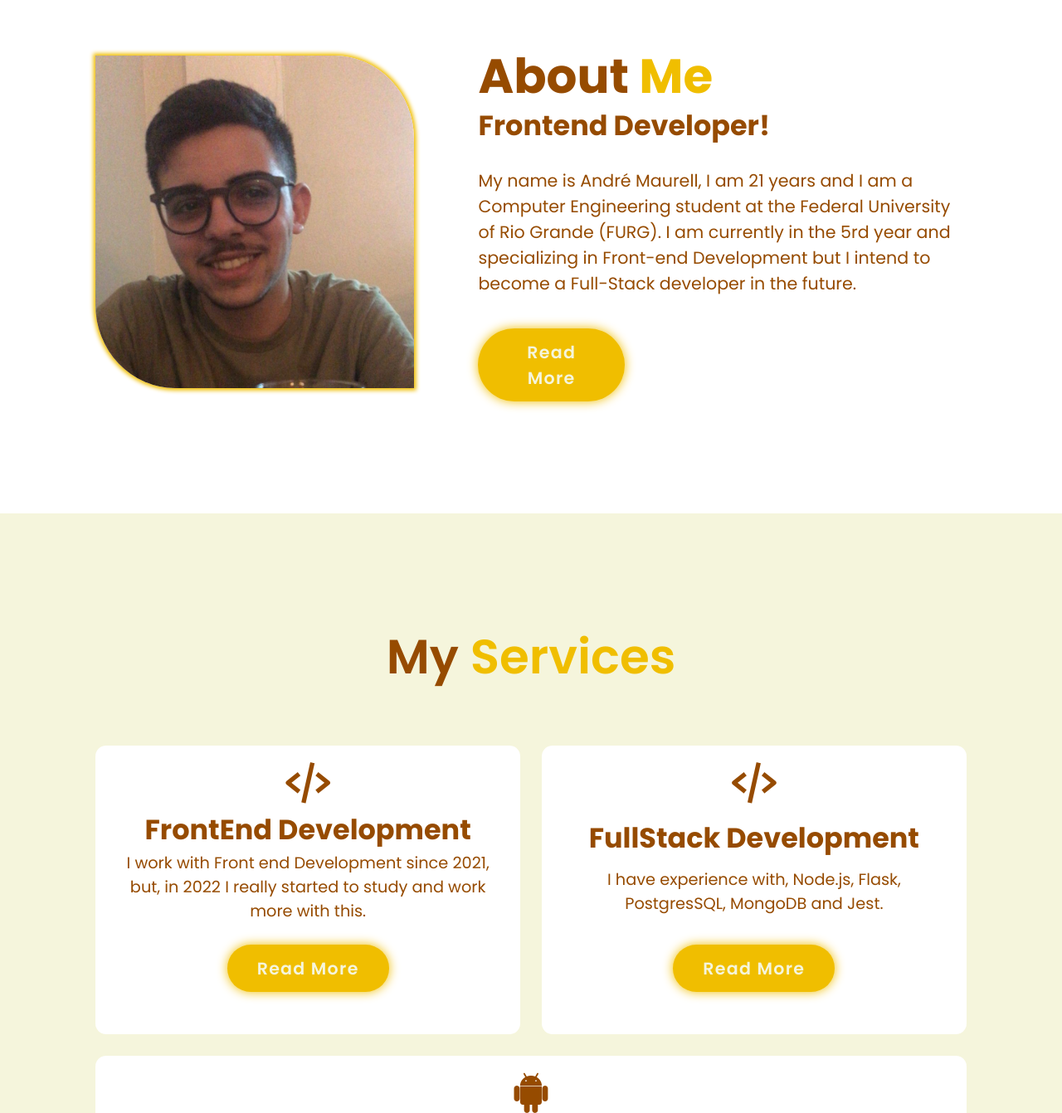
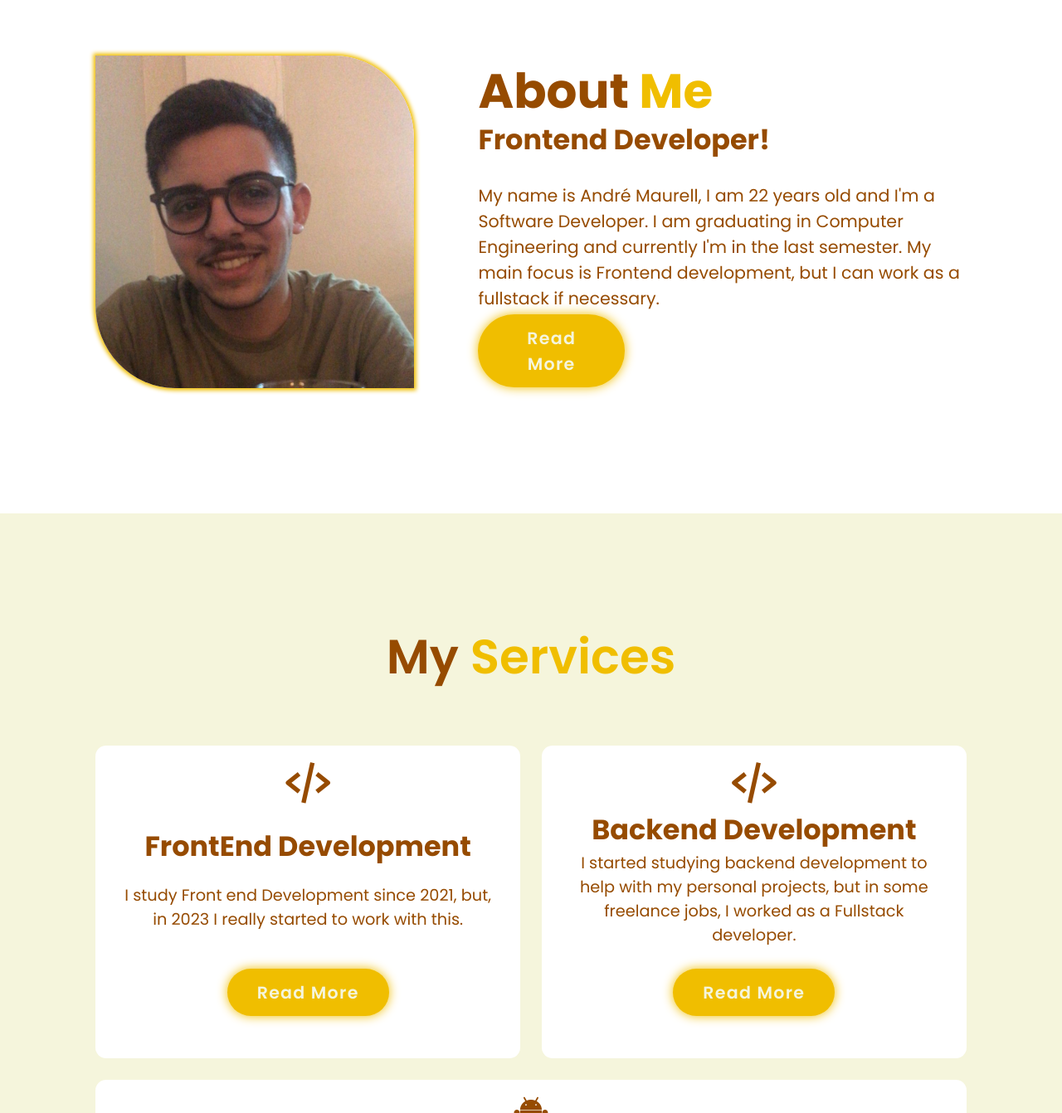
Before and after one commit to andremaurell/react-portfolio, a React (Vite) app: page / in a window 1280 px wide. Shown: the part 981-2323 px from the top of the page at 83% size. Built offline with nearby package versions, Linux system fonts and the light colour scheme.

Commit message:
:zap: improve: Update the texts and links

```diff
--- a/src/components/About/About.jsx
+++ b/src/components/About/About.jsx
@@ -1,41 +1,48 @@
-import React, {useRef, useState, useEffect} from 'react'
-import style from './About.module.css'
-import { toggleExpansion } from '../../utils/utils';
-import foto_about from '/src/assets/fotocurriculocanva.jpeg'
+import React, { useRef, useState, useEffect } from "react";
+import style from "./About.module.css";
+import { toggleExpansion } from "../../utils/utils";
+import foto_about from "/src/assets/fotocurriculocanva.jpeg";
 
 export default function About({}) {
   const [readMore, setReadMore] = useState(false);
 
   const handToggle = () => {
     toggleExpansion(readMore, setReadMore);
-    }
+  };
   return (
     <div>
-            <section className={style['about']}id='about'>
+      <section className={style["about"]} id="about">
         <div className={style["about-image"]}>
-                        <img src={foto_about}  alt="" />
+          <img src={foto_about} alt="" />
         </div>
-                <div className={style['about-content']}>
-                    <h2>About  <span className = "yellow">Me</span></h2>
+        <div className={style["about-content"]}>
+          <h2>
+            About <span className="yellow">Me</span>
+          </h2>
           <h3>Frontend Developer!</h3>
-                    <p>My name is André Maurell, I am 21 years and I am a Computer
-                        Engineering student at the Federal University of Rio Grande
-                        (FURG). I am currently in the 5rd year and specializing in
-                        Front-end Development but I intend to become a Full-Stack
-                        developer in the future.
+          <p style={{ marginBottom: "4px" }}>
+            My name is André Maurell, I am 22 years old and I'm a Software
+            Developer. I am graduating in Computer Engineering and currently I'm
+            in the last semester. My main focus is Frontend development, but I
+            can work as a fullstack if necessary.
+          </p>
 
           {readMore && (
-                            <span className={style['more']}> I'm currently a React and nextJS/Typescript developer with very experience at git/github, but you can get my technical skills on "services" section. I am passionate about technology and
-                            I am always looking for new knowledge.
-                            I am a very organized person, I like to work in a team and
-                            I am always willing to learn new things.</span>
+            <p className={style["more"]}>
+              Currently, I work as a Junior Front-end Developer, where I apply
+              my knowledge to create intuitive and efficient user interfaces.
+              Over the past year of concentrating on Front-end development, I
+              had the opportunity to work with a startup, which reinforced my
+              confidence in developing everything from simple projects, like
+              responsive landing pages, to more complex systems involving
+              backend API rest, such as forms and scheduling systems.
+            </p>
           )}
-                    </p>
-                    <button onClick={handToggle} className='btn'>
-                        {readMore ? 'Read Less' : 'Read More'}
+          <button onClick={handToggle} className="btn">
+            {readMore ? "Read Less" : "Read More"}
           </button>
         </div>
       </section>
     </div>
-    )
+  );
 }
--- a/src/components/About/About.module.css
+++ b/src/components/About/About.module.css
@@ -33,6 +33,7 @@
     margin: 2rem 0 3rem 0;
 }
 .more {
+    margin-top: 0;
     display:inline;
 }
 
--- a/src/components/Home/Home.jsx
+++ b/src/components/Home/Home.jsx
@@ -12,7 +12,7 @@ export default function Home({}) {
                     <h2>Hello World!</h2>
                     <h1>I'm André Maurell</h1>
                     <h2>And i'm a <span className='yellow'>Frontend Developer</span></h2>
-                    <p>Computer Engineering student, currently in the 4rd year and specializing in Front-end Development</p>
+                    <p>Software Developer with more than 1 year of experience and Computer Engineering student, currently in the last semester!</p>
                     <div className={style['social-media']}>
                         <a href="https://www.instagram.com/andremaurell/" target="_blank" rel="noopener noreferrer"><i className='bx bxl-instagram-alt' ></i></a>
                         <a href="https://www.linkedin.com/in/andré-maurell-19328b240/" target="_blank" rel="noopener noreferrer"><i class='bx bxl-linkedin' ></i></a>
--- a/src/components/Navbar/Navbar.jsx
+++ b/src/components/Navbar/Navbar.jsx
@@ -1,18 +1,17 @@
-import React, {useState, useEffect} from 'react'
-import style from './Navbar.module.css'
+import React, { useState, useEffect } from 'react';
+import style from './Navbar.module.css';
 
-export default function Navbar({}) {
-
-    const [active, setActive] = useState('home')
-    const [isMenuOpen, setIsMenuOpen] = useState(false)
+export default function Navbar() {
+    const [active, setActive] = useState('home');
+    const [isMenuOpen, setIsMenuOpen] = useState(false);
     const [isDarkMode, setIsDarkMode] = useState(true);
 
+    useEffect(() => {
+        const handleScroll = () => {
             const sections = document.querySelectorAll('section');
-
-    const handleScroll = () => {
-        sections.forEach( sec => {
+            sections.forEach((sec) => {
                 let top = window.scrollY;
-            let offset = sec.offsetTop -150;
+                let offset = sec.offsetTop - 150;
                 let height = sec.offsetHeight;
                 let id = sec.getAttribute('id');
 
@@ -20,18 +19,17 @@ export default function Navbar({}) {
                     setActive(id);
                 }
             });
-        }
-    useEffect(() => {
+        };
+
         window.addEventListener('scroll', handleScroll);
         return () => {
             window.removeEventListener('scroll', handleScroll);
-            }
+        };
     }, []);
 
     const handleMenuClick = () => {
-        setIsMenuOpen(!isMenuOpen)
-
-    }
+        setIsMenuOpen(!isMenuOpen);
+    };
 
     const toggleDarkMode = () => {
         setIsDarkMode(!isDarkMode);
@@ -51,8 +49,6 @@ export default function Navbar({}) {
         }
     };
 
-
-
     return (
         <div className={`${style['header']} ${isDarkMode ? style['dark'] : ''}`}>
             <a href="#" className={style['logo']}>Portfolio</a>
@@ -61,20 +57,19 @@ export default function Navbar({}) {
                 <i className={isMenuOpen ? 'bx bx-x' : 'bx bx-menu'} id="menu-icon"></i>
             </div>
 
-            <nav className={`${style['navbar']} ${isMenuOpen ? style['active'] : ''} ${isDarkMode ? style ['dark'] : ''}`}>
+            <nav className={`${style['navbar']} ${isMenuOpen ? style['active'] : ''} ${isDarkMode ? style['dark'] : ''}`}>
                 <a href="#home" className={active === "home" ? style['active'] : ""}>Home</a>
                 <a href="#about" className={active === "about" ? style['active'] : ""}>About</a>
                 <a href="#services" className={active === "services" ? style['active'] : ""}>Services</a>
                 <a href="#portfolio" className={active === "portfolio" ? style['active'] : ""}>Portfolio</a>
             </nav>
+
             <button
-                    className={`${style['dark-mode-button']} ${
-                    isDarkMode ? style['dark'] : ''
-                    }`}
+                className={`${style['dark-mode-button']} ${isDarkMode ? style['dark'] : ''}`}
                 onClick={toggleDarkMode}
             >
                 {isDarkMode ? 'Dark Mode' : 'Light Mode'}
             </button>
         </div>
-    )
+    );
 }
--- a/src/components/Navbar/Navbar.module.css
+++ b/src/components/Navbar/Navbar.module.css
@@ -58,7 +58,7 @@ a{
   }
 
 
-@media (max-width:1200px){
+@media (max-width:1024px){
     .navbar{
         position: absolute;
         top: 100%;
--- a/src/components/Services/Services.jsx
+++ b/src/components/Services/Services.jsx
@@ -33,12 +33,12 @@ export default function Services({}) {
                     <div className={style["services-box"]} id = "firstSon">
                         <i class='bx bx-code-alt' ></i>
                         <h3>FrontEnd Development</h3>
-                        <p>I work with Front end Development since 2021,
-                            but, in 2022 I really started to
-                            study and work more with this.
+                        <p>I study Front end Development since 2021,
+                            but, in 2023 I really started to
+                            work with this.
                             { readMore && (
                             <span className="more">
-                            I'm fluent using React, JS, Tailwind, SASS, CSS3, HTML5, Next.js, typescript, Jest/Testing Librarys and have
+                            I'm Front end developer using React, Typescript, Tailwind, SASS, CSS3, HTML5, Next.js, Jest/Testing Librarys and have
                             some experience with Docker and react-native. </span>
                     )}
                         </p>
@@ -48,13 +48,13 @@ export default function Services({}) {
                     </div>
                     <div className={style["services-box"]} id = "secondSon">
                         <i class='bx bx-code-alt' ></i>
-                        <h3>FullStack Development</h3>
-                        <p>I have experience with,
-                            Node.js, Flask, PostgresSQL,
-                            MongoDB and Jest.
+                        <h3>Backend Development</h3>
+                        <p>I started studying backend development to help with my personal projects, but in some freelance jobs, I worked as a Fullstack developer.
                             { readMore2 && (
                             <span className="more">
-                            I have some fullstack projects using Flask, you can get them on my "portfolio section" below. </span>
+                            I have experience with,
+                            Node.js, Flask, PostgresSQL,
+                            MongoDB and Jest </span>
                     )}
                         </p>
                         <button onClick={handToggle2} className='btn'>
@@ -73,9 +73,8 @@ export default function Services({}) {
                             On behalf of the FBOT team, I participate
                             in competitions in the @Home category,
                             where we work on developing a domestic
-                            and autonomous robot. I have experience s
-                            with ROS and I work in LOGNAV project,
-                            where we make a autonomous robot to one company. </span>
+                            and autonomous robot. I have experience
+                            with ROS2, OpenCV, Machine Learning and python. </span>
                     )}
                         </p>
                         <button onClick={handToggle3} className='btn'>
```
Also changed, not shown: 4 other files (tests, documents, lock files or other folders). Lines whose indentation alone changed are shown as unchanged.
